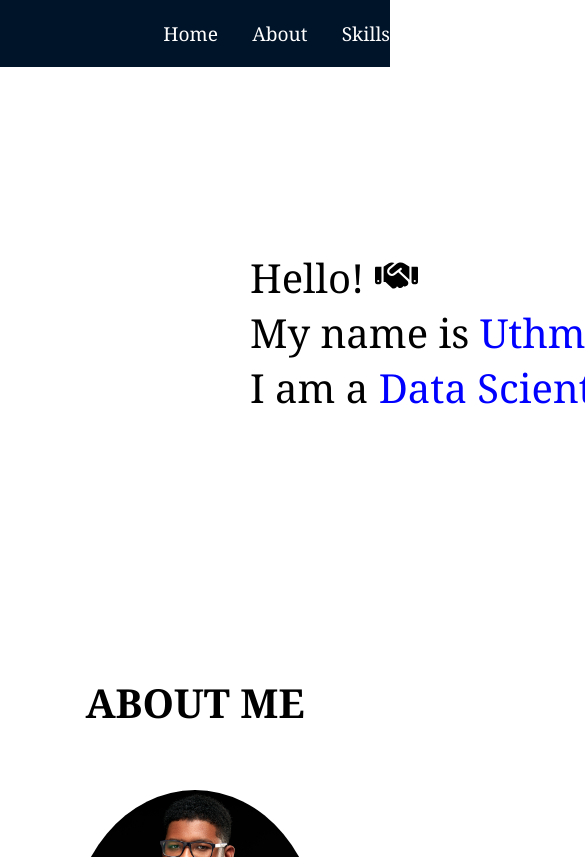
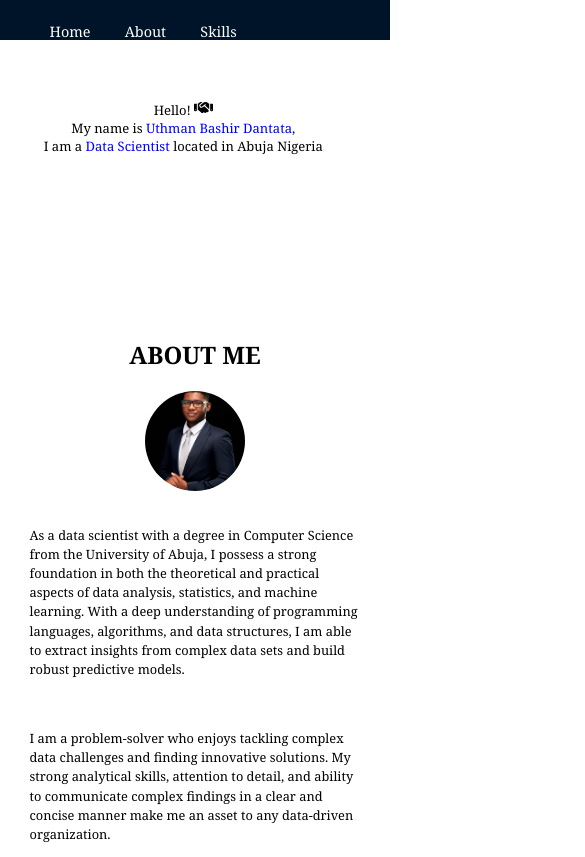
Before and after one commit to uthmandantata/Uthman-Bashir-Dantata-s-Portfolio-Website, a plain HTML site: page index.html in a window 390 px wide. Shown: the top 857 px of the page, 585 px wide, since content can reach past the window. Drawn offline with Linux system fonts and the light colour scheme.

Commit message:
Flex box assignment

```diff
--- a/style.css
+++ b/style.css
@@ -20,6 +20,8 @@
     position: fixed;
     width: 100%;
 }
+
+
 
 #nav-menu ul {
     list-style: none;
@@ -46,7 +48,7 @@
 #home {
     height: 80vh;
     padding-top: 250px;
-    padding-left: 250px;
+    text-align: center;
     width: 1200px;
     font-size: 40px;
 }
@@ -160,3 +162,68 @@
     content: '\f16d';
     font: var(--fa-font-brands);
 }
+
+/* Media Queries for Mobile Devices */
+@media only screen and (max-width: 667px) {
+
+    #nav-menu {
+        position: absolute;
+    }
+
+    #container {
+        width: 90%;
+    }
+
+    #nav-menu a {
+        font-size: .9rem;
+    }
+
+    #home {
+        height: 40vh;
+        font-size: 13px;
+        padding-top: 100px;
+        text-align: center;
+        width: 94%;
+    }
+
+    #home img {
+        height: 15px;
+    }
+
+    /* About Section Styles */
+
+
+    #about img {
+        width: 100px;
+        height: 100px;
+        margin-bottom: 20px;
+    }
+
+    #about h2 {
+        font-size: 1.5rem;
+        padding-bottom: 20px;
+    }
+
+    #about p {
+        padding: 10px;
+        font-size: .8rem;
+    }
+
+
+    #skills {
+        padding-left: 10px;
+        width: 94%;
+    }
+
+    #skills h2 {
+        font-size: 1.5rem;
+    }
+
+    #skills ul {
+        grid-template-columns: repeat(1, 1fr);
+    }
+
+
+
+
+}
```
Also changed, not shown: index.html (+2 -0 lines).
